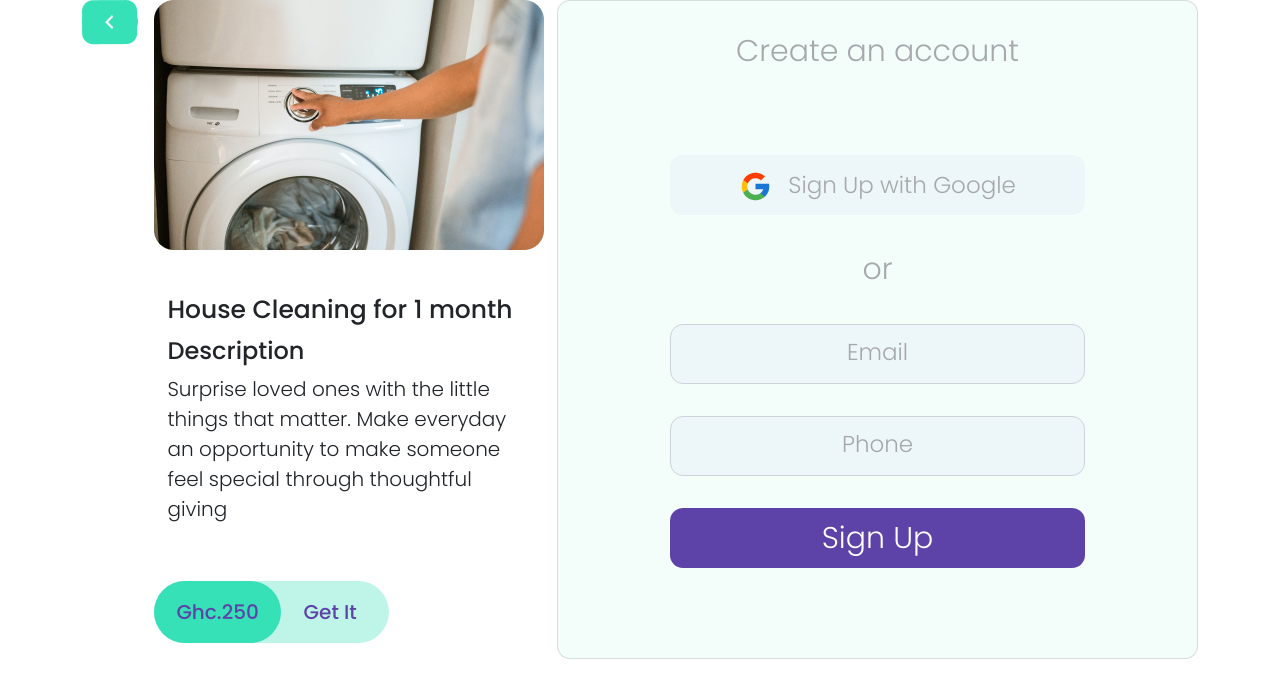
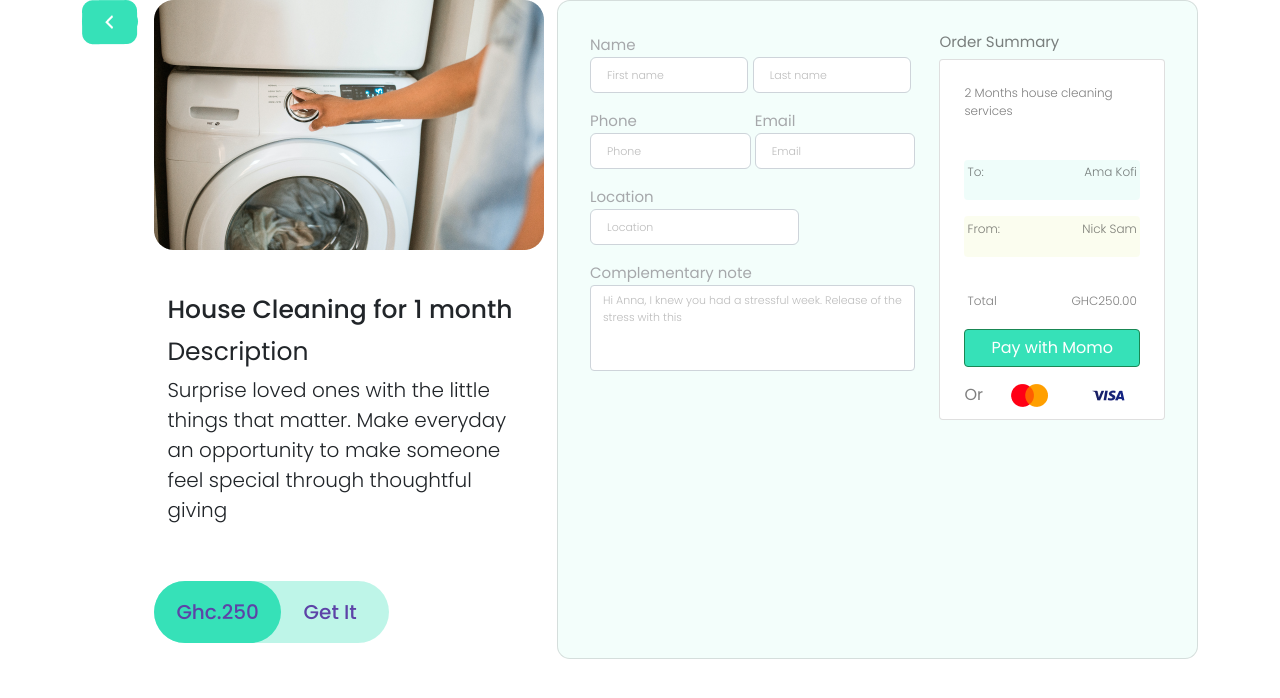
Before and after one commit to kewablay/Giftpal-v2.0, a PHP site: page /payment.html in a window 1280 px wide. Shown: the top 698 px of the page. Run offline with PHP 8.4, Linux system fonts and the light colour scheme; some libraries are stand-ins or nearby versions.

Commit message:
added the payment card

```diff
--- a/css/payment.css
+++ b/css/payment.css
@@ -38,6 +38,12 @@ body{
 }
 .desc{
     width: 22.7rem;
+}
+.desc h4{
+    font-size: 25px;
+    font-weight: 400;
+    letter-spacing: 0em;
+    text-align: left;
 }
 .desc p{
     font-size: 20px;
@@ -82,74 +88,111 @@ body{
 
 
 /* ----payment section ---- */
-.card{
+#main-card{
     background: #36E1B80F !important;
 }
-.card{
-    padding: 2rem 7rem;
+#main-card{
+    padding: 2rem 2rem;
     height:659px;
     border-radius: 13px !important;
     color: #A6A8AB;
 }
 
-.signup-form h4{
-    margin-bottom: 5.4rem;
-    font-size: 30px;
-    font-weight: 300;
-}
-#or{
-    font-size: 30px;
-    font-weight: 300
+.form-group{
+    margin-bottom:1rem;
 }
 
-.form-group{
-    margin-bottom:2rem;
+.input-grp{
+    display: flex;
+}
+#name{
+    margin-right: .3rem;
 }
 
-#google-link{
-    text-decoration: none;
-    color: #A6A8AB;
-    font-size: 23px;
+.form-group label{
+    font-size: 15px;
+    font-weight: 400;
+    letter-spacing: 0em;
+    text-align: left;
+}
+
+.card input{
+    padding: 0 1rem;
+    height: 2.25rem;
+    font-size: 11px;
+    font-weight: 300;
+    /* width: 9.8rem; */
+    border-radius: 6px;
+
+}
+.card input::placeholder, textarea::placeholder{
+    color: #00000044 !important;
+    font-size: 11px !important;
+    font-weight: 300 !important;
+    letter-spacing: 0em;
+    text-align: left;
+}
+textarea{
+    resize: none !important;
+
+}
+/* --summary section-- */
+.summary{
+    color: #00000080;
+}
+
+.summary-card{
+    height: 90%;
+    padding: 1.5rem;
+}
+
+.summary h3{
+font-size: 15px;
+font-weight: 400;
+}
+
+.summary h4{
+    font-size: 12px;
+    line-height: 18px;
     font-weight: 300;
 }
 
-.link{
-    background: #5D43A70A;
-    display: flex;
-    justify-content: center;
-    align-items: center;
+.summary p{
+    font-size: 12px;
+    font-weight: 300;
+    line-height: 18px;
 }
 
-.card input{
-    text-align: center;
-    padding: 0 1rem;
-    background: #5D43A70A;
-}
-.card input::placeholder{
-    color: #A6A8AB;
-    font-size: 23px;
-    font-weight: 200;
+.card-item{
+    width:100%;
+    padding: .2rem;
+    border-radius: 4px;
+    text-justify: center;
 }
 
-.card input, .card button,.link{
-    height: 3.75rem;
-    width: 100%;
-    border-radius: 13px;
+.card-item:nth-child(3){
+    background: #36E1B814;
+    margin-bottom: 1rem;
+}
+.card-item:nth-child(4){
+    background: #C9E13614;
+}
+button{
+    background: #36E1B8 !important;
+}
+.summary-card a{
+    text-decoration: none;
+    color: white;
+    font-weight: 400;
+    font-size: 15px;
+}
+.card-item span{
+    float: right;
 }
 
-.card span{
-    margin-right: 1rem;
+.other-options{
+    display: flex;
+    justify-content: space-between;
+    align-items: center;
+    margin-top: 1rem;
 }
-
-.card button{
-    background: #5D43A7 !important;
-    color: white;
-    font-size: 30px;
-    font-weight: 200;
-}
-
-.card button:hover{
-    color: white;
-    background: rgba(180, 180, 180, 0.973) !important;
-    box-shadow: 2px 2px 5px 2px rgba(0, 0, 0, 0.411);
-}
--- a/payment.html
+++ b/payment.html
@@ -42,26 +42,77 @@
             <!----- payment section---- -->
 
             <div class="col-12 col-md-12 col-lg-12 col-xl-7">
-                <div class="card">
-                    <form class="signup-form">
-                        <h4 class="text-center">Create an account</h4>
-                        <div class="form-group">
-                            <a id="google-link" href="#">
-                                <div class="link">
-                                     <span><img src="images/google.png" alt=""></span>
-                                     Sign Up with Google
+                <div class="card" id="main-card">
+                    <form class="row payment-form">
+
+                        <div class="credentials col-7">
+                            <div class="row form-group">
+                                <div class="col-12">
+                                    <label for="name">Name</label>
                                 </div>
-                            </a>
+                                <div class="input-grp col-12 col-lg-12">
+                                    <input type="name" class="form-control" placeholder="First name" id="name" required="required">
+                                    <input type="name" class="form-control" placeholder="Last name" id="name" required="required">
+                                </div>
+                            </div>
+                            <!-- -- -->
+                            <div class="row g-1 form-group">
+                                <div class="col-6 col-lg-6">
+                                    <label for="phone">Phone</label>
+                                    <input type="text" class="form-control" placeholder="Phone" id="phone" required="required">
+                                </div>
+                                <!-- ------ -->
+                                <div class="col-6 col-lg-6">
+                                    <label for="email">Email</label>
+                                    <input type="email" class="form-control" placeholder="Email" id="email" required="required">
+                                </div>
+                            </div>
+                            <!-- -- -->
+                            <div class="row form-group">
+                                <div class="col-12">
+                                    <label for="location">Location</label>
+                                </div>
+                                <div class="col-8 col-lg-8">
+                                    <input type="location" class="form-control" placeholder="Location" id="location" required="required">
+                                </div>
+                            </div>
+                            <!-- --- -->
+                            <div class="row form-group">
+                                <div class="col-12">
+                                    <label for="note">Complementary note</label>
+                                </div>
+                                <div class="col-12 col-lg-12">
+                                    <textarea class="form-control" id="note" rows="3" placeholder="Hi Anna, I knew you had a stressful week. Release of the stress with this"></textarea>
+                                </div>
+                            </div>
+                            <!-- --- -->
+
+                            <!-- ---- -->
+
                         </div>
-                        <div class="form-group text-center"><p id="or">or</p></div>
-                        <div class="form-group">
-                            <input type="email" class="form-control" placeholder="Email" required="required">
-                        </div>
-                        <div class="form-group">
-                            <input type="text" class="form-control" placeholder="Phone" required="required">
-                        </div>
-                        <div class="form-group text-center">
-                            <button type="submit" class="btn btn-blue btn-block">Sign Up</button>
+                        <!-- ---summary section -->
+                        <div class="summary col-5">
+                            <h3>Order Summary</h3>
+                            <div class="card summary-card">
+                                <h4>2 Months house cleaning services</h4>
+                                <hr>
+                                <div class="card-item">
+                                    <p>To: <span>Ama Kofi</span></p>
+                                </div>
+                                <div class="card-item">
+                                    <p>From: <span>Nick Sam</span></p>
+                                </div>
+                                <hr>
+                                <div class="card-item">
+                                    <p id="total">Total <span>GHC250.00</span></p>
+                                </div class="card-item">
+                                <button class="btn btn-success" type="submit">Pay with Momo</button>
+                                <div class="other-options">
+                                    <span>Or</span>
+                                    <span><img src="images/Mastercard-Logo 1.png" alt=""></span>
+                                    <span><img src="images/visa-card.png" alt=""></span>
+                                </div>
+                            </div>
                         </div>
                     </form>
                 </div>
```
Also changed, not shown: images/Mastercard-Logo 1.png (added), images/visa-card.png (added).
